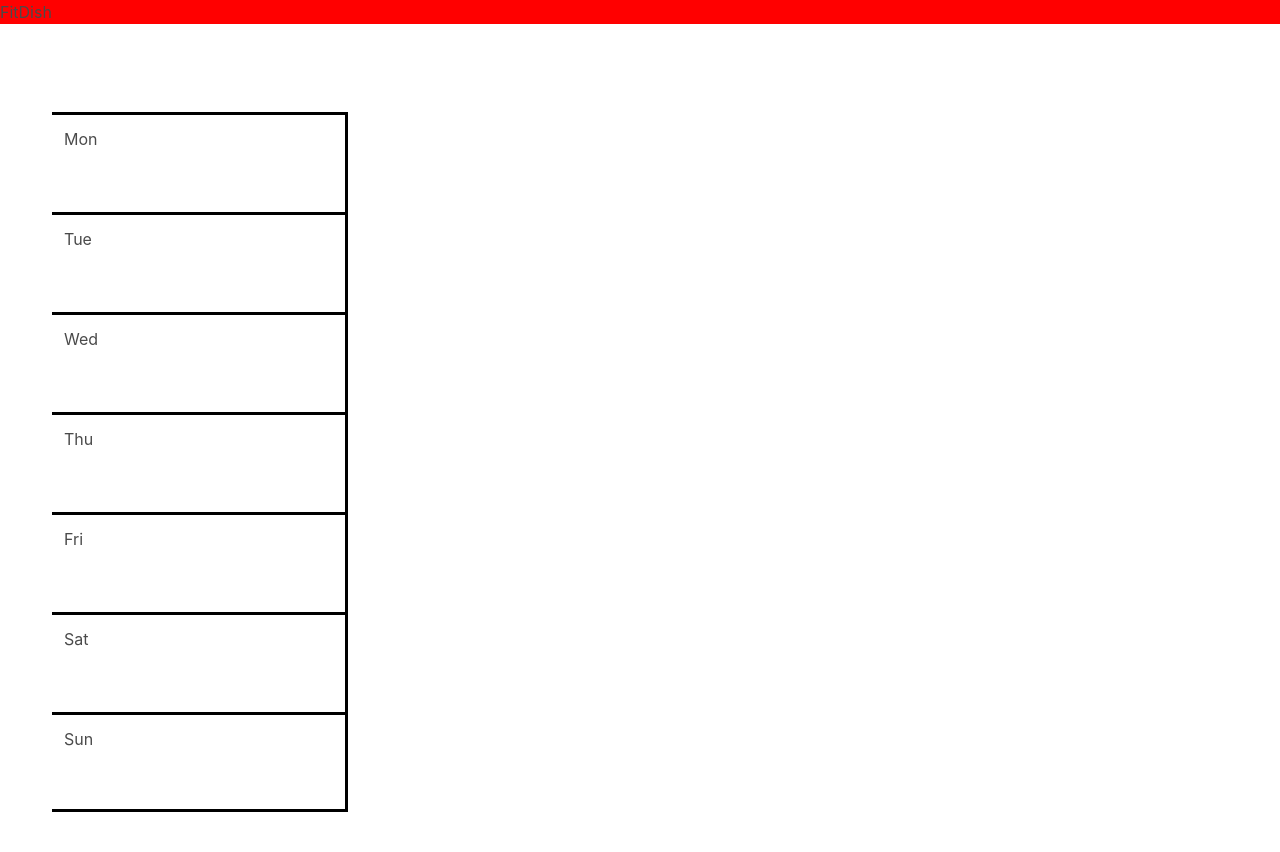
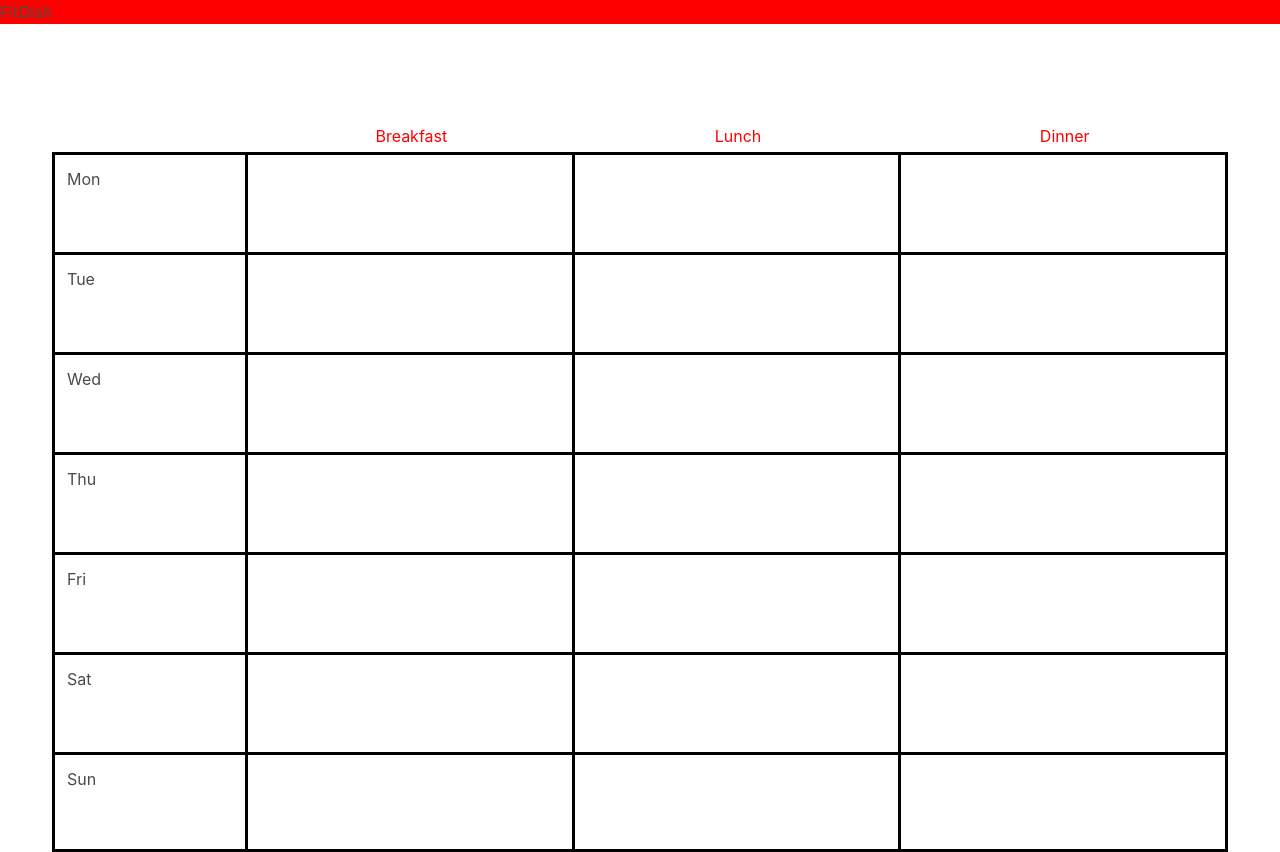
Before and after one commit to CameronFloppy/fit-dish, a plain HTML site: page index.html in a window 1280 px wide. Before the commit the page ends 812 px from the top, so only its background shows below. Drawn offline with nearby package versions, Linux system fonts and the light colour scheme; no server answers.

Commit message:
layout for bottom grid

```diff
--- a/assets/css/style.css
+++ b/assets/css/style.css
@@ -9,8 +9,48 @@ header{
 .name{
     border-top: 3px solid black;
     border-right: 3px solid black;
+    border-left: 3px solid black;
 }
 
 #dayNameSun{
     border-bottom: 3px solid black
 }
+
+.breakfast{
+    border-right: 3px solid black;
+    border-top: 3px solid black
+}
+
+#breakfastSun{
+    border-bottom: 3px solid black;
+}
+
+.lunch{
+    border-right: 3px solid black;
+    border-top: 3px solid black
+}
+
+#lunchSun{
+    border-bottom: 3px solid black;
+}
+
+.dinner{
+    border-right: 3px solid black;
+    border-top: 3px solid black
+}
+
+#dinnerSun{
+    border-bottom: 3px solid black;
+}
+
+.top-title{
+    text-align: center;
+}
+
+.title-row{
+    height: 40px
+}
+
+h3{
+    color: red
+}
--- a/index.html
+++ b/index.html
@@ -30,81 +30,89 @@
     </section>
 
     <section class="container">
+
+        <div class="columns title-row">
+            <div class="column is-2"></div>
+            <h3 class="column top-title">Breakfast</h3>
+            <h3 class="column top-title">Lunch</h3>
+            <h3 class="column top-title">Dinner</h3>
+        </div>
+
         <div class="columns" id="monday">
-            <div class="column name" id="dayNameMon">
+            <div class="column name is-2" id="dayNameMon">
                 Mon
             </div>
-            <div class="column" id="brekfastMon">
+            <div class="column breakfast" id="brekfastMon">
             </div>
-            <div class="column" id="lunchMon">
+            <div class="column lunch" id="lunchMon">
             </div>
-            <div class="column" id="dinnerMon">
+            <div class="column dinner" id="dinnerMon">
             </div>
         </div>
         <div class="columns" id="tuesday">
-            <div class="column name" id="dayNameTue">
+            <div class="column name is-2" id="dayNameTue">
                 Tue
             </div>
-            <div class="column" id="brekfastTue">
+            <div class="column breakfast" id="brekfastTue">
             </div>
-            <div class="column" id="lunchTue">
+            <div class="column lunch" id="lunchTue">
             </div>
-            <div class="column" id="dinnerTue">
+            <div class="column dinner" id="dinnerTue">
             </div>
         </div>
         <div class="columns" id="wednesday">
-            <div class="column name" id="dayNameWed">
+            <div class="column name is-2" id="dayNameWed">
                 Wed
             </div>
-            <div class="column" id="breakfastWed">
+            <div class="column breakfast" id="breakfastWed">
             </div>
-            <div class="column" id="lunchWed">
+            <div class="column lunch" id="lunchWed">
             </div>
-            <div class="column" id="dinnerWed">
+            <div class="column dinner" id="dinnerWed">
             </div>
         </div>
         <div class="columns" id="thursday">
-            <div class="column name" id="dayNameThu">
+            <div class="column name is-2" id="dayNameThu">
                 Thu
             </div>
-            <div class="column" id="breakfastThu">
+            <div class="column breakfast" id="breakfastThu">
             </div>
-            <div class="column" id="lunchThu">
+            <div class="column lunch" id="lunchThu">
             </div>
-            <div class="column" id="dinnerThu">
+            <div class="column dinner" id="dinnerThu">
             </div>
         </div>
         <div class="columns" id="friday">
-            <div class="column name" id="dayNameFri">
+            <div class="column name is-2" id="dayNameFri">
                 Fri
             </div>
-            <div class="column" id="breakfastFri">
+            <div class="column breakfast" id="breakfastFri">
             </div>
-            <div class="column" id="lunchFri">
+            <div class="column lunch" id="lunchFri">
             </div>
-            <div class="column" id="dinnerFri">
+            <div class="column dinner" id="dinnerFri">
             </div>
         </div>
         <div class="columns" id="saturday">
-            <div class="column name" id="dayNameSat">
+            <div class="column name is-2" id="dayNameSat">
                 Sat
             </div>
-            <div class="column" id="breakfastSat">
+            <div class="column breakfast" id="breakfastSat">
             </div>
-            <div class="column" id="lunchSat">
+            <div class="column lunch" id="lunchSat">
             </div>
-            <div class="column" id="dinnerSat">
+            <div class="column dinner" id="dinnerSat">
             </div>
         </div>
         <div class="columns" id="sunday">
-            <div class="column name" id="dayNameSun">
+            <div class="column name is-2" id="dayNameSun">
                 Sun
             </div>
-            <div class="column" id="breakfastSun">
+            <div class="column breakfast" id="breakfastSun">
             </div>
-            <div class="column" id="lunchSun">
+            <div class="column lunch" id="lunchSun">
             </div>
-            <div class="column" id="dinnerSun">
+            <div class="column dinner" id="dinnerSun">
             </div>
         </div>
 
```
